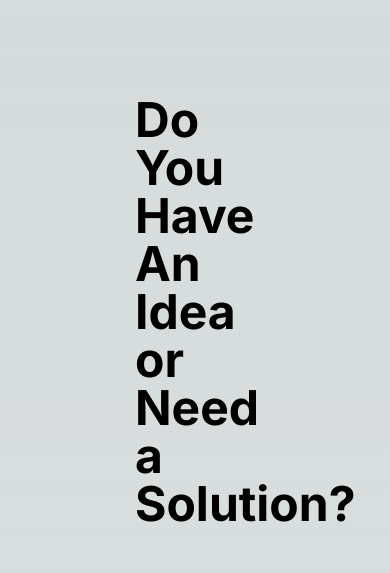
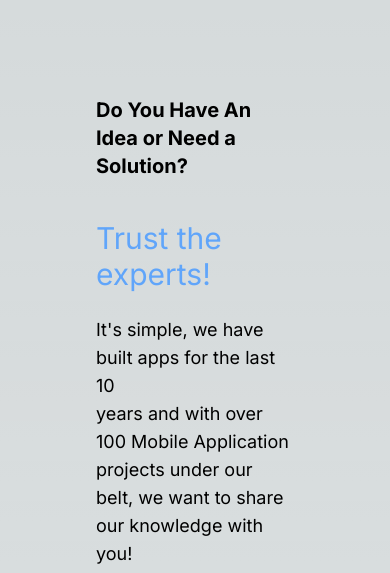
Before and after one commit to MarsadMajid/digitalprogi, a Next.js app: page / in a window 390 px wide. Shown: the top 573 px of the page. Built offline with nearby package versions, Linux system fonts and the light colour scheme.

Commit message:
first commit

```diff
--- a/components/Headder.jsx
+++ b/components/Headder.jsx
@@ -4,10 +4,10 @@ import Button from "./Button";
 const Headder = () => {
   return (
     <>
-      <div className="flex flex-col lg:flex-row lg:gap-8 w-4/5 p-24">
+      <div className="flex flex-col lg:flex-row lg:gap-8  lg:w-4/5 p-24 w-full">
         <div className="lg:w-1/2">
           <div className="mb-6">
-            <p className="text-5xl font-bold mb-10">
+            <p className="lg:text-5xl font-bold mb-10 text-xl">
               Do You Have An Idea or Need a Solution?
             </p>
             <p className="text-3xl text-blue-400">Trust the experts!</p>
```
